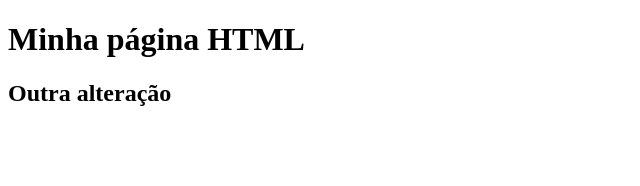
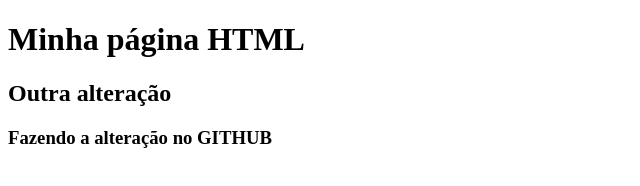
Before and after one commit to emanuelavalente/gama-no-github, a plain HTML site: page index.html in a window 1280 px wide. Shown: the whole page, without its empty margins (0-640 px from the left). Drawn offline with Linux system fonts and the light colour scheme.

Commit message:
Update index.html

```diff
--- a/index.html
+++ b/index.html
@@ -4,6 +4,7 @@
 
 <h1>Minha página HTML</h1>
 <h2>Outra alteração</h2>
+  <h3>Fazendo a alteração no GITHUB</h3>
 
 </body>
 </html>
```
